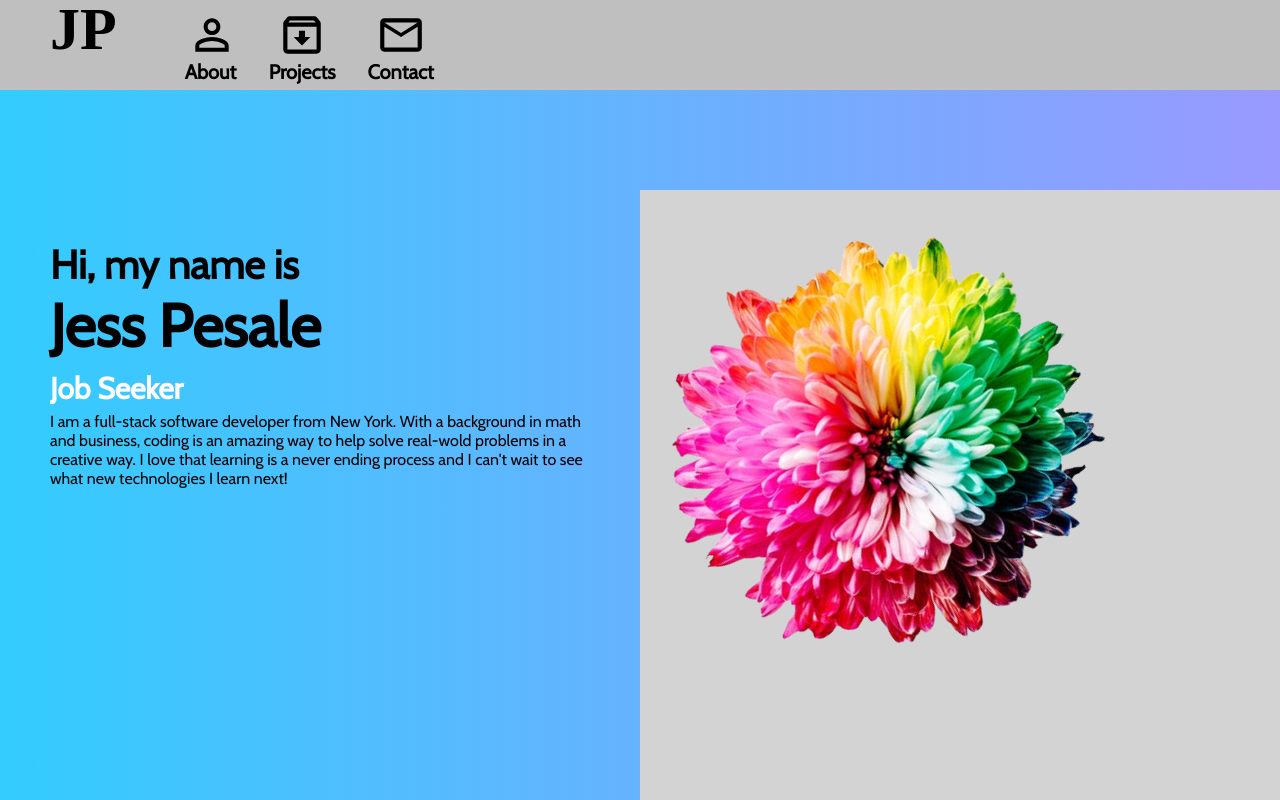
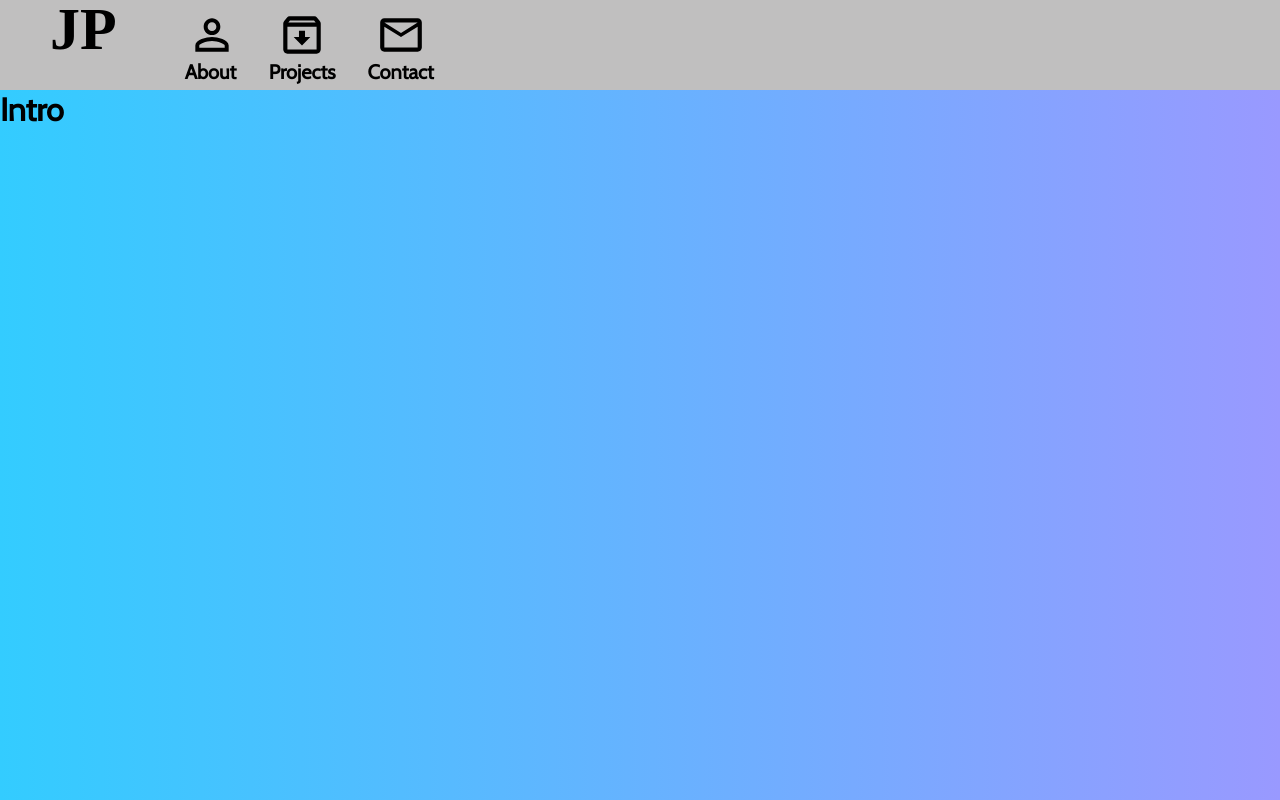
Before and after one commit to jesspesale/portfolio-site, a React (Create React App) app: page / in a window 1280 px wide. Shown: the top 800 px of the page. Built offline with nearby package versions, Linux system fonts and the light colour scheme.

Commit message:
still working on fixing styling for whole app

```diff
--- a/src/components/contact/Contact.js
+++ b/src/components/contact/Contact.js
@@ -4,7 +4,6 @@ const Contact = () => {
   return (
     <div className="contact">
         <h2>Contact Information goes here</h2>
-        <h1>Jess</h1>
     </div>
   )
 }
--- a/src/components/intro/Intro.js
+++ b/src/components/intro/Intro.js
@@ -6,41 +6,52 @@ import Color from "../../images/color-flower.png"
 
 const Intro = () => {
     return (
-      <div>
-        <div className="intro" id="intro">
-          <div className="left-color">
-            {/* <div className="i-bg"></div> */}
-            <div className="i-left-wrapper">
-
-              <h2 className="i-intro">Hi, my name is</h2>
-              <h2 className="i-name"> Jess Pesale</h2>
-
-              <div className="i-title">
-                <div className="i-title-wrapper">
-                  <div className="i-title-item">Software Engineer</div>
-                  <div className="i-title-item">Web Developer</div>
-                  <div className="i-title-item">Job Seeker</div>
-                </div>
-              </div>
-
-              <p className="i-description">
-                I am a full-stack software developer from New York. With a
-                background in math and business, coding is an amazing way to
-                help solve real-wold problems in a creative way. I love that
-                learning is a never ending process and I can't wait to see what
-                new technologies I learn next!
-              </p>
-
-            </div>
-
-          </div>
-
-          <div className="i-right">
-            <img src={Color} className="flower-image" alt="colorful flower" />
-          </div>
-        </div>
+      <div className="intro">
+        {/* <br></br><br></br><br></br><br></br><br></br> */}
+        <h1>Intro</h1>
       </div>
     );
 }
 
 export default Intro;
+
+// const Intro = () => {
+//     return (
+//       <div>
+//         <div className="intro" id="intro">
+//           <div className="left-color">
+//             {/* <div className="i-bg"></div> */}
+//             <div className="i-left-wrapper">
+
+//               <h2 className="i-intro">Hi, my name is</h2>
+//               <h2 className="i-name"> Jess Pesale</h2>
+
+//               <div className="i-title">
+//                 <div className="i-title-wrapper">
+//                   <div className="i-title-item">Software Engineer</div>
+//                   <div className="i-title-item">Web Developer</div>
+//                   <div className="i-title-item">Job Seeker</div>
+//                 </div>
+//               </div>
+
+//               <p className="i-description">
+//                 I am a full-stack software developer from New York. With a
+//                 background in math and business, coding is an amazing way to
+//                 help solve real-wold problems in a creative way. I love that
+//                 learning is a never ending process and I can't wait to see what
+//                 new technologies I learn next!
+//               </p>
+
+//             </div>
+
+//           </div>
+
+//           <div className="i-right">
+//             <img src={Color} className="flower-image" alt="colorful flower" />
+//           </div>
+//         </div>
+//       </div>
+//     );
+// }
+
+// export default Intro;
--- a/src/components/intro/intro.css
+++ b/src/components/intro/intro.css
@@ -62,7 +62,7 @@
     flex: 1;
     /* position: relative; */
     margin-top: 100px;
-    background-color: lightgray;
+    /* background-color: lightgray; */
     height: 200vh;
 }
 
```
